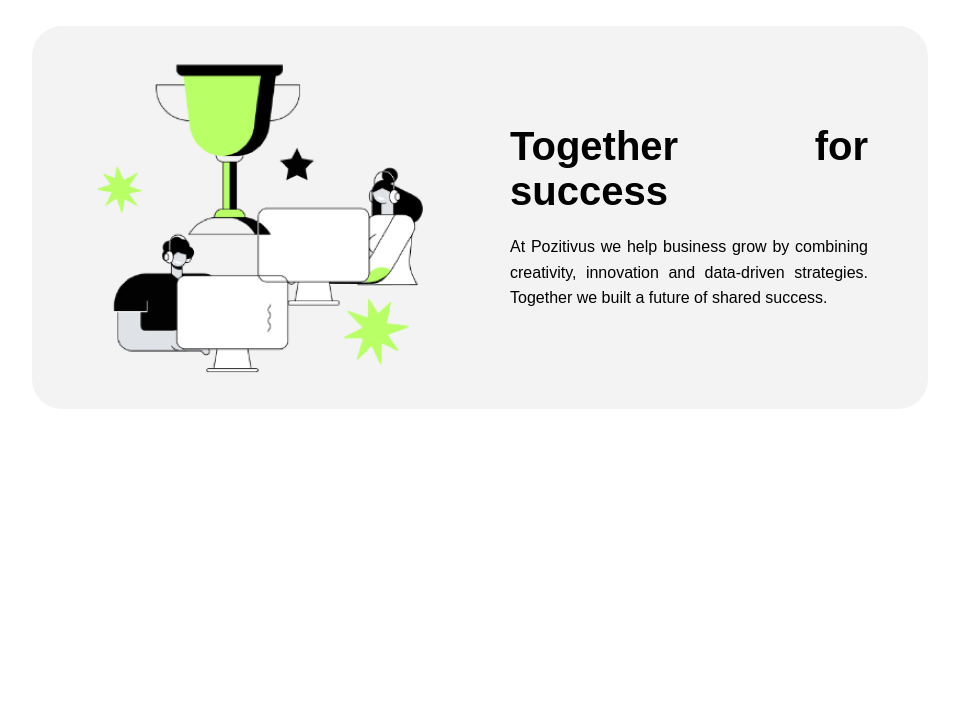
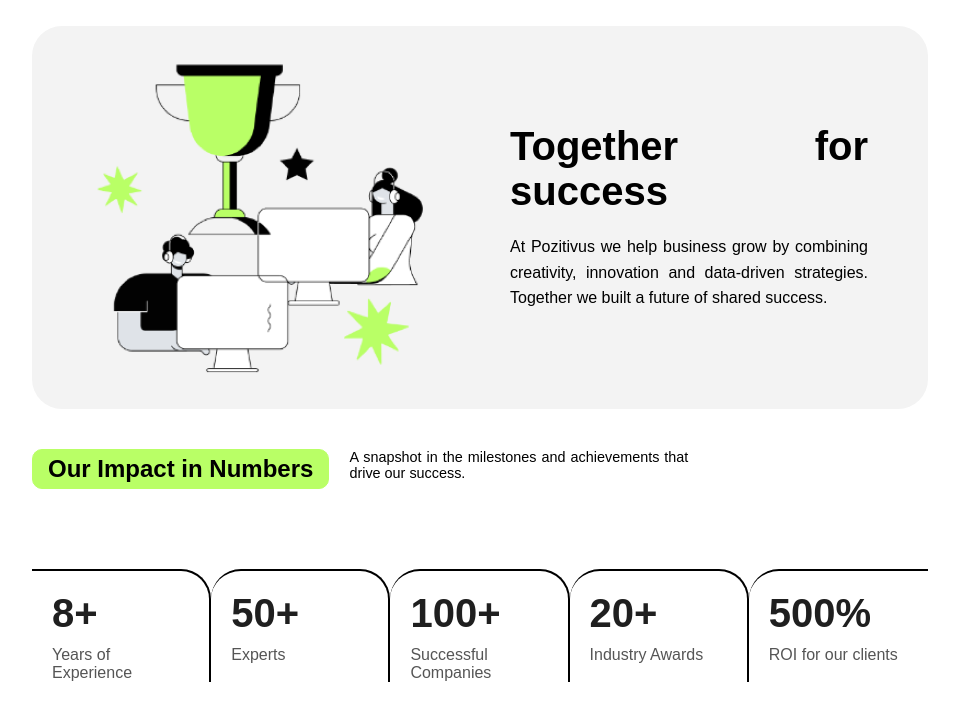
Before and after one commit to MiLenaCreator/Pozitivus, a plain HTML site: page about.html in a window 1280 px wide. Shown: the part 92-812 px from the top of the page, without its empty margins (160-1119 px from the left). Drawn offline with Linux system fonts and the light colour scheme.

Commit message:
about-page number-cards ready

```diff
--- a/Styles/style_about.css
+++ b/Styles/style_about.css
@@ -103,3 +103,68 @@ header {
     border-radius: 20px;
     object-fit: cover;
 }
+/* heading */
+.heading {
+    text-align: center;
+    margin: 40px 0 20px 0;
+    display: flex;
+    gap: 20px;
+}
+.heading-h2{
+    display: inline-block;
+    background-color: #b9ff66;
+    border: 1px solid #b9ff66;
+    padding: 5px 15px;
+    border-radius: 10px;
+    font-family: "Space Grotesk", sans-serif;
+}
+.heading-h2 h2{
+    margin: 0;
+}
+.heading p {
+    font-size: 0.9em;
+    font-family: "Arial", sans-serif;
+    width: 75%;
+    text-align: justify;
+    margin: 0;
+}
+/* ----компания в цифрах---- */
+.numbers {
+    display: flex;
+    justify-content: space-between;
+    align-items: stretch;
+    flex-wrap: wrap;
+    margin: 60px 0;
+    padding: 20px 0;
+    font-family: "Space Grotesk", sans-serif;
+}
+.numbers-card {
+    flex: 1 1 18%; /* примерно 5 карточек в ряд */
+    text-align: start;
+    padding: 0 20px;
+    border-top: 2px solid black;
+    border-radius: 30px;
+    border-right: 2px solid black;
+    border-bottom-right-radius: 0;
+    position: relative;
+}
+
+.numbers-card:first-child{
+    border-top-left-radius: 0;
+}
+.numbers-card:last-child {
+    border-top-right-radius: 0;
+    border-right: none;
+}
+.numbers-card h2 {
+    font-size: 2.5em;
+    margin: 20px 0 10px;
+    color: #1f1f1f;
+    font-weight: 600;
+
+}
+.numbers-card p {
+    font-size: 1em;
+    color: #555;
+    margin: 0;
+}
--- a/Styles/style_home.css
+++ b/Styles/style_home.css
@@ -107,8 +107,6 @@ h1, p {
     margin: 40px 0 20px 0;
     display: flex;
     gap: 20px;
-    /* flex-direction: row;
-    justify-content: flex-start; */
 }
 .heading-h2{
     display: inline-block;
@@ -123,7 +121,6 @@ h1, p {
 }
 .heading p {
     font-size: 0.9em;
-    /* margin-left: 20px; */
     font-family: "Arial", sans-serif;
     width: 75%;
     text-align: justify;
--- a/about.html
+++ b/about.html
@@ -21,7 +21,7 @@
         </nav>
         <button class="request">Request a quote</button>
     </header>
-
+    <!-- вступление - первый section -->
     <section class="success">
         <div class="success-img">
             <img src="Images/Images_About/1.png" alt="Illustration">
@@ -31,6 +31,38 @@
             <p>At Pozitivus we help business grow by combining creativity, innovation and data-driven strategies. Together we built a future of shared success.</p>
         </div>
     </section>
+    <!-- heading -->
+    <section class="heading">
+        <div class="heading-h2">
+            <h2>Our Impact in Numbers</h2>
+        </div>
+        <div class="heading-p">
+            <p>A snapshot in the milestones and achievements that drive our success.</p>
+        </div>
+    </section>
+    <!-- компания в цифрах -->
+    <section class="numbers">
+        <div class="numbers-card">
+            <h2>8+</h2>
+            <p>Years of Experience</p>
+        </div>
+        <div class="numbers-card">
+            <h2>50+</h2>
+            <p>Experts</p>
+        </div>
+        <div class="numbers-card">
+            <h2>100+</h2>
+            <p>Successful Companies</p>
+        </div>
+        <div class="numbers-card">
+            <h2>20+</h2>
+            <p>Industry Awards</p>
+        </div>
+        <div class="numbers-card">
+            <h2>500%</h2>
+            <p>ROI for our clients</p>
+        </div>
+    </section>
 </div>
 </body>
 </html>
```
Also changed, not shown: home.html (+8 -1 lines).
